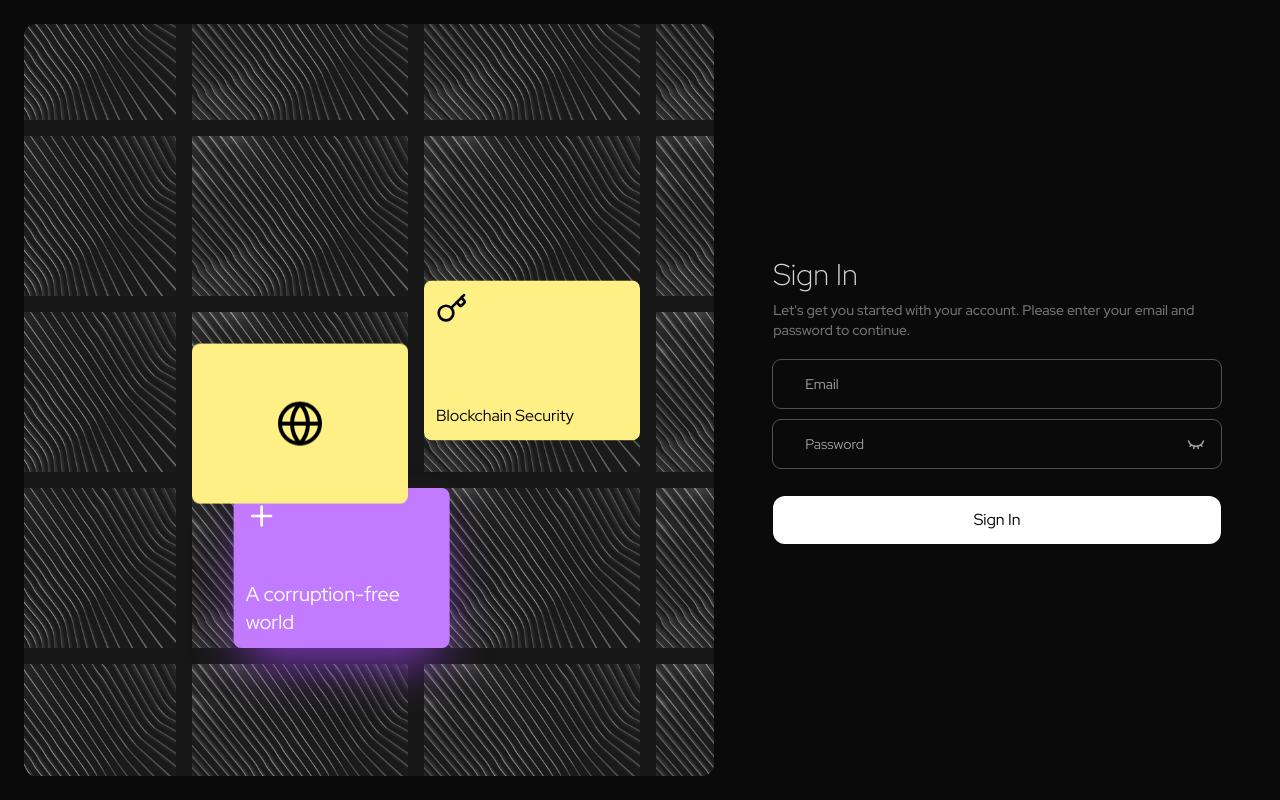
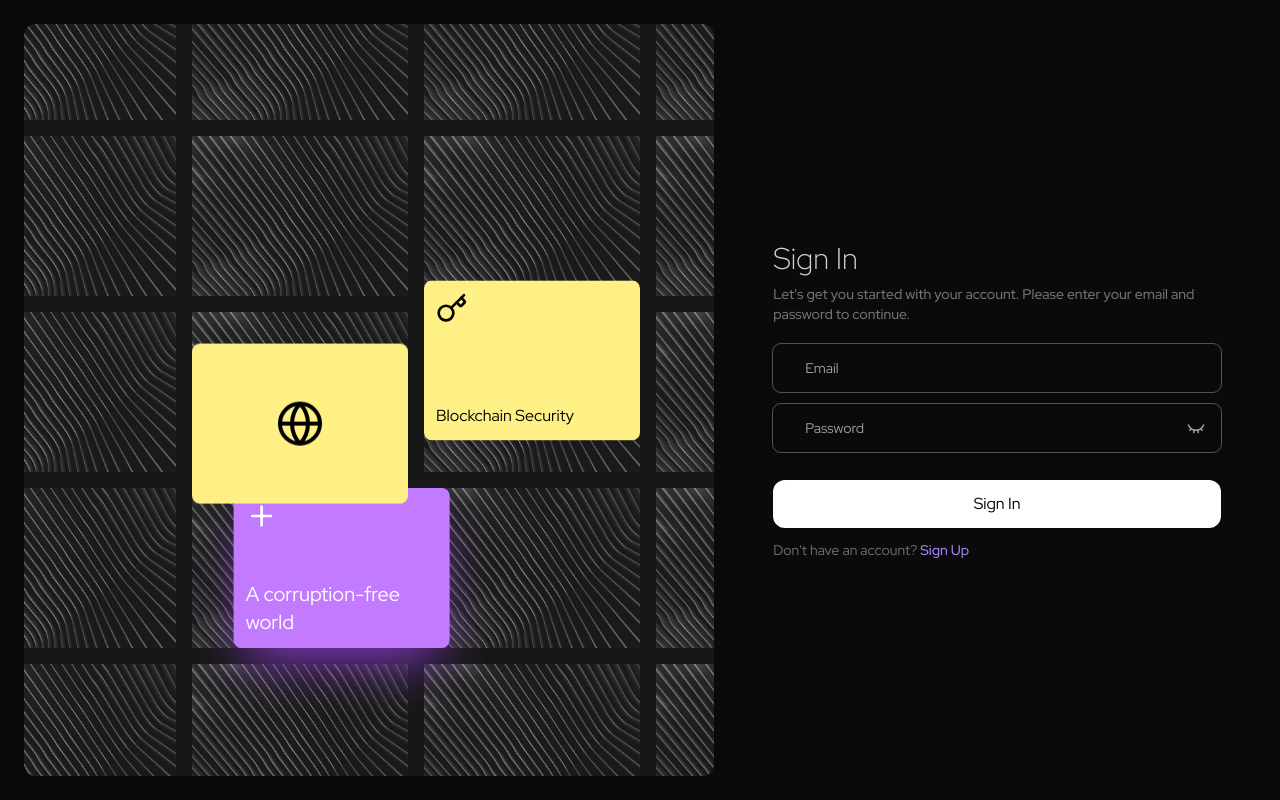
Before and after one commit to Halleys123/HACK_Winners, a React (Vite) app in the folder frontend/: page / in a window 1280 px wide. Built offline with nearby package versions, Linux system fonts and the light colour scheme.

Commit message:
fix: added missing signup button

```diff
--- a/frontend/src/pages/Login.jsx
+++ b/frontend/src/pages/Login.jsx
@@ -1,7 +1,7 @@
 import React, { useRef, useState } from 'react';
 import AuthLayout from '../Layouts/AuthLayout';
 import AuthInput from '@/components/Inputs/AuthInput';
-import { useNavigate } from 'react-router-dom';
+import { NavLink, useNavigate } from 'react-router-dom';
 import customFetch from '@/utils/Fetch';
 import Loading from '@/components/Loading';
 
@@ -84,6 +84,16 @@ export default function Login() {
           >
             Sign In
           </button>
+          <span className='text-sm text-neutral-500 font-redhat'>
+            Don't have an account?{' '}
+            <NavLink
+              to='/signup'
+              end
+              className='text-violet-400 hover:text-violet-500 font-medium'
+            >
+              Sign Up
+            </NavLink>
+          </span>
         </div>
       </form>
     </AuthLayout>
```
